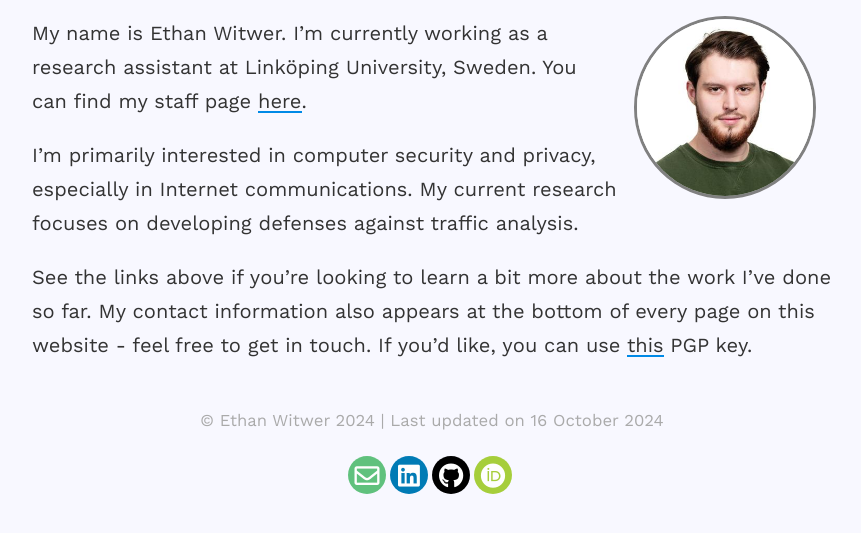
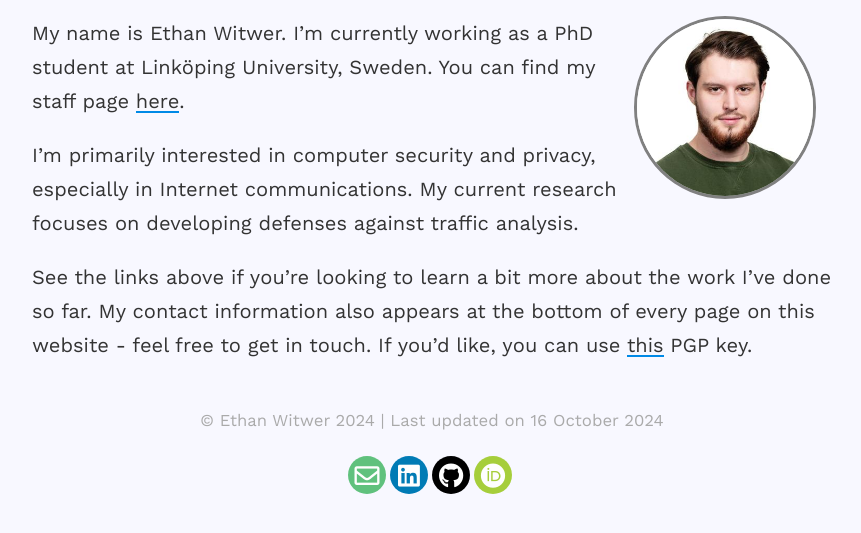
Before and after one commit to ewitwer/ewitwer.github.io, a Jekyll site: the page built from index.md, in a window 1280 px wide, cut to the strip 278-980 px from the top of the page. Shown: the top 533 px of the strip, without its empty margins (208-1069 px from the left). Built offline with Jekyll 4.4.1, drawn with Linux system fonts in a browser that asks for light colours; nearby versions of some CDN libraries.

Commit message:
Updates 2024-10-16

```diff
--- a/index.md
+++ b/index.md
@@ -7,7 +7,7 @@ profile:
 published: true
 ---
 
-My name is Ethan Witwer. I'm currently working as a research assistant at Linköping University, Sweden. You can find my staff page [here](https://liu.se/en/employee/ethwi03){:target="_blank"}.
+My name is Ethan Witwer. I'm currently working as a PhD student at Linköping University, Sweden. You can find my staff page [here](https://liu.se/en/employee/ethwi03){:target="_blank"}.
 
 I’m primarily interested in computer security and privacy, especially in Internet communications. My current research focuses on developing defenses against traffic analysis.
 
```
Also changed, not shown: _pages/publications.md (+2 -0 lines), 1 other file.
